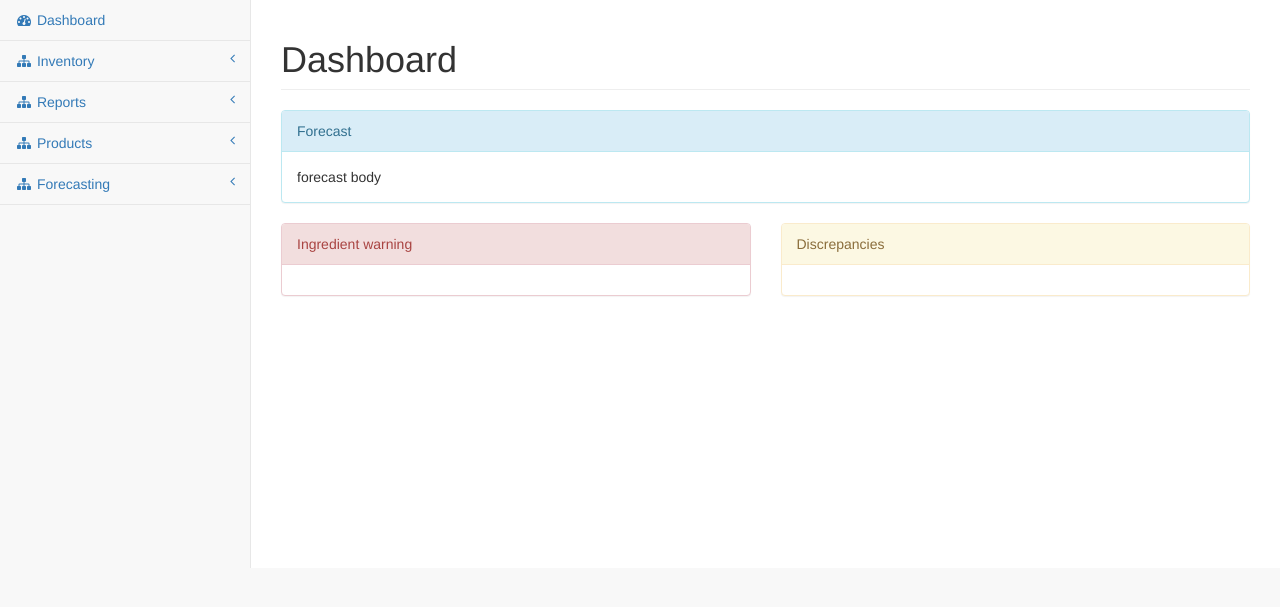
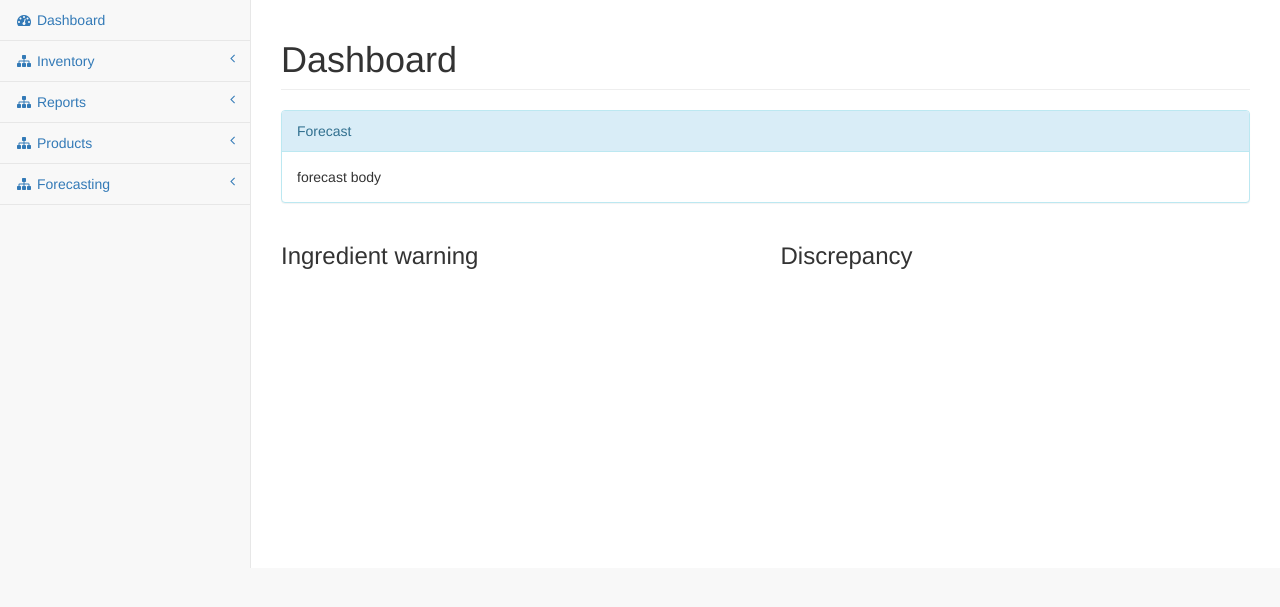
Before and after one commit to donmachadafarm/Burzillian, a PHP site: page / in a window 1280 px wide. Shown: the part 51-658 px from the top of the page. Run offline with PHP 8.4, Linux system fonts and the light colour scheme; the visitor is signed in with stand-in values (Sample User, id 1); data that the repository does not hold is empty; some web fonts are replaced.

Commit message:
initial dashboard

```diff
--- a/index.php
+++ b/index.php
@@ -39,44 +39,40 @@
                 ?>
                 <!-- Ingredient warning side -->
                 <div class="col-lg-6">
-                    <div class="panel panel-danger">
-                        <div class="panel-heading">
-                            Ingredient warning
-                        </div>
-                        <div class="panel-body">
+                            <h3>Ingredient warning</h3>
                         <?php
                           while($row = mysqli_fetch_array($res)){
-                              echo "<div class='alert alert-danger'>Ingredient ".$row['ingName']." count is 0</div>";
+                            echo "<div class='alert alert-danger alert-dismissable'>
+                                    <button type='button' class='close' data-dismiss='alert' aria-hidden='true'>&times;</button>
+                                    Ingredient ". $row['ingName'] . " count is now 0
+                                  </div>";
                           }
                         ?>
-                        </div>
-                    </div>
                   </div>
                 <?php } ?>
 
 
                 <?php
-                $query = "SELECT discrepancy.discrepancyCount AS 'count', discrepancy.checkedDate AS 'date', ingredient.ingName AS 'ingName'
+                $query = "SELECT discrepancy.discrepancyCount AS 'count',
+                                 discrepancy.checkedDate AS 'date',
+                                 ingredient.ingName AS 'ingName'
                           FROM discrepancy
-                          INNER JOIN ingredient discrepancy.ingID ON ingredient.ingID
+                          JOIN ingredient ON discrepancy.ingID = ingredient.ingID
                           ORDER BY discrepancy.checkedDate DESC
                           LIMIT 5";
                 if($res = mysqli_query($conn,$query)){
                  ?>
                 <!-- Discrepancy side -->
                 <div class="col-lg-6">
-                    <div class="panel panel-warning">
-                        <div class="panel-heading">
-                            Discrepancies
-                        </div>
-                        <div class="panel-body">
+                    <h3>Discrepancy</h3>
                         <?php
                           while ($row = mysqli_fetch_array($res)) {
-                              echo "<div class='alert alert-danger'>Discrepancy on ".$row['ingName']." checked on ".$row['date']."</div>";
+                              echo "<div class='alert alert-danger alert-dismissable'>
+                                      <button type='button' class='close' data-dismiss='alert' aria-hidden='true'>&times;</button>
+                                      Discrepancies on ". $row['ingName'] . " as checked last " . $row['date'] . "
+                                    </div>";
                           }
                          ?>
-                        </div>
-                    </div>
                 </div>
               <?php } ?>
 
```
